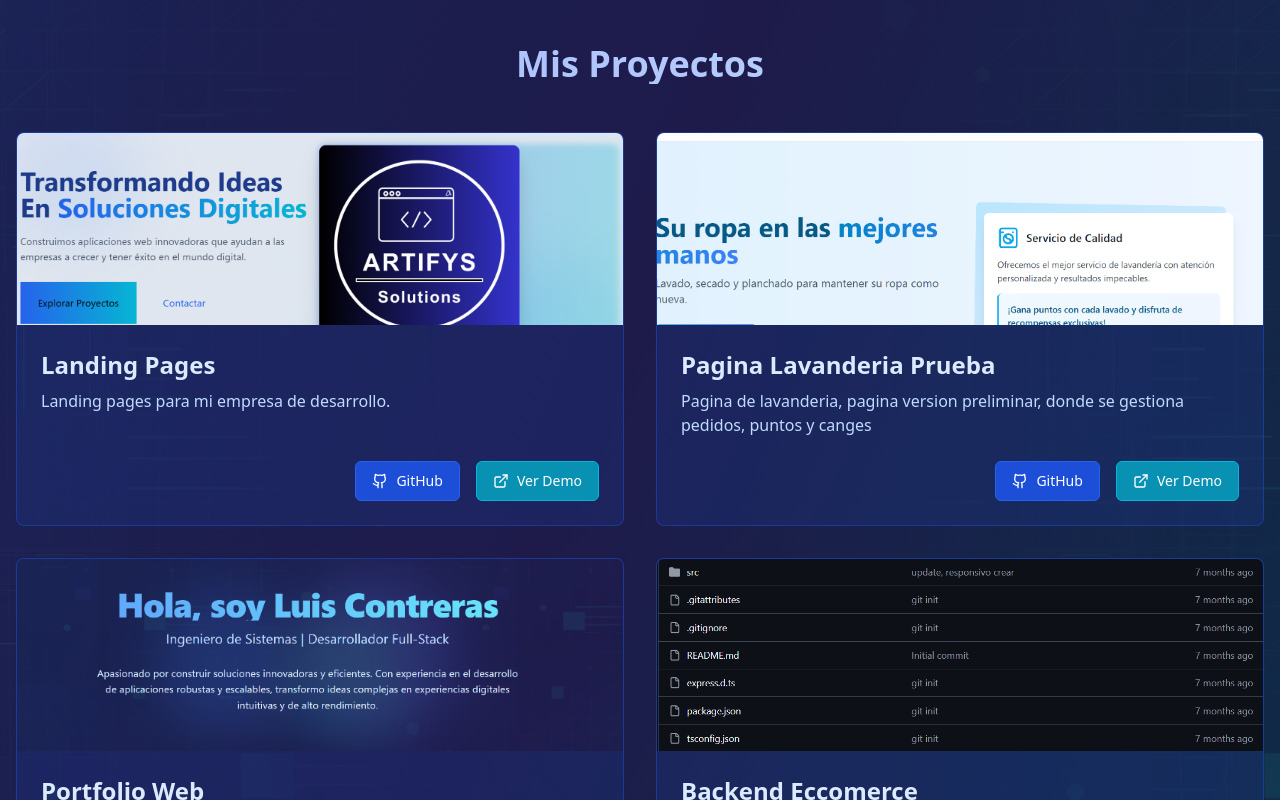
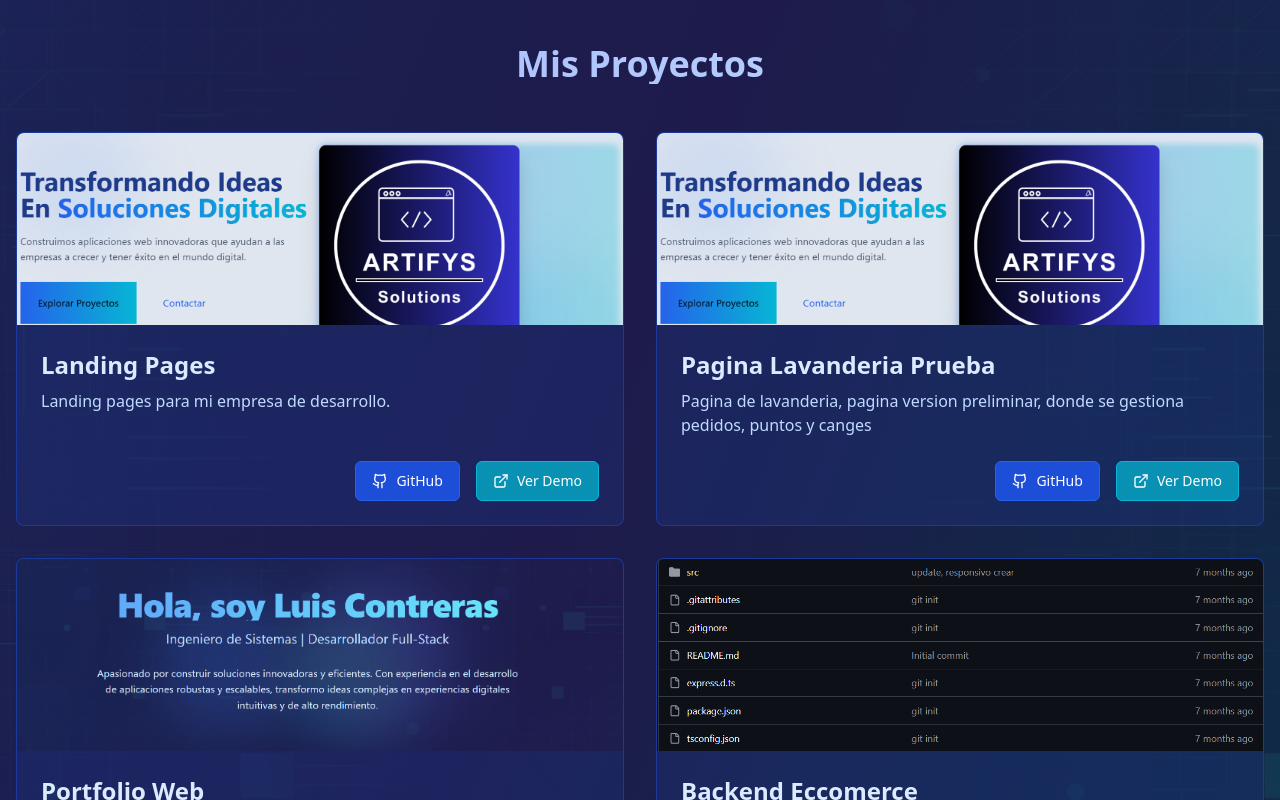
Before and after one commit to Luis2022cr/portfolio-web-luis, a React (Vite) app: page / in a window 1280 px wide. Shown: the part 1280-2080 px from the top of the page. Built offline with nearby package versions, Linux system fonts and the light colour scheme.

Commit message:
fixed error imagenes

```diff
--- a/src/components/vistas/proyectos.tsx
+++ b/src/components/vistas/proyectos.tsx
@@ -1,6 +1,11 @@
-import {  Github, ExternalLink } from 'lucide-react';
+import { Github, ExternalLink } from 'lucide-react';
 import React from 'react';
 import { Link } from 'react-router-dom';
+import landingArtifys from "/src/assets/landingartifys.png";
+import paginalavanderia from "/src/assets/landingartifys.png";
+import portofolioweb from "/src/assets/portofolioweb.png";
+import backendeccomerce from "/src/assets/backendeccomerce.png";
+import kashy from "/src/assets/kashy.png";
 
 const Proyectos: React.FC = () => {
     const projects = [
@@ -8,7 +13,7 @@ const Proyectos: React.FC = () => {
             id: 1,
             name: "Landing Pages",
             description: "Landing pages para mi empresa de desarrollo.",
-            img: "/src/assets/landingartifys.png",
+            img: landingArtifys,
             githubLink: "https://github.com/Luis2022cr/Landing-artifys",
             liveLink: "https://landing-artifys.pages.dev/",
         },
@@ -16,7 +21,7 @@ const Proyectos: React.FC = () => {
             id: 2,
             name: "Pagina Lavanderia Prueba",
             description: "Pagina de lavanderia, pagina version preliminar, donde se gestiona pedidos, puntos y canges",
-            img: "/src/assets/paginalavanderia.png",
+            img: paginalavanderia,
             githubLink: "#",
             liveLink: "https://lavanderia-occiclean-app.pages.dev/",
         },
@@ -24,7 +29,7 @@ const Proyectos: React.FC = () => {
             id: 3,
             name: "Portfolio Web",
             description: "Mi portoflio web(Estamos actualmente).",
-            img: "/src/assets/portofolioweb.png",
+            img: portofolioweb,
             githubLink: "https://github.com/Luis2022cr/portfolio-web-luis",
             liveLink: "#",
         },
@@ -32,7 +37,7 @@ const Proyectos: React.FC = () => {
             id: 4,
             name: "Backend Eccomerce",
             description: "Api desarrolada en Express.js y Typecript.",
-            img: "/src/assets/backendeccomerce.png",
+            img: backendeccomerce,
             githubLink: "https://github.com/Luis2022cr/backend-tienda-online-profesional-v1",
             liveLink: "#",
         },
@@ -40,7 +45,7 @@ const Proyectos: React.FC = () => {
             id: 5,
             name: "Control Finanzas personales (Kashy)",
             description: "App personal de uso propio para manejo de mis finanzas de una forma mas privada y precisa segun mis necesidades ",
-            img: "/src/assets/kashy.png",
+            img: kashy,
             githubLink: "https://github.com/Luis2022cr/frontend-finanzas-personales",
             liveLink: "https://frontend-finanzas-personales.pages.dev/",
         },
@@ -63,7 +68,7 @@ const Proyectos: React.FC = () => {
                         >
                             <div className="relative w-full h-48 overflow-hidden">
                                 <img
-                                    src={project.img || "/placeholder.svg"}
+                                    src={project.img}
                                     alt={project.name}
                                     width={500}
                                     height={300}
```
